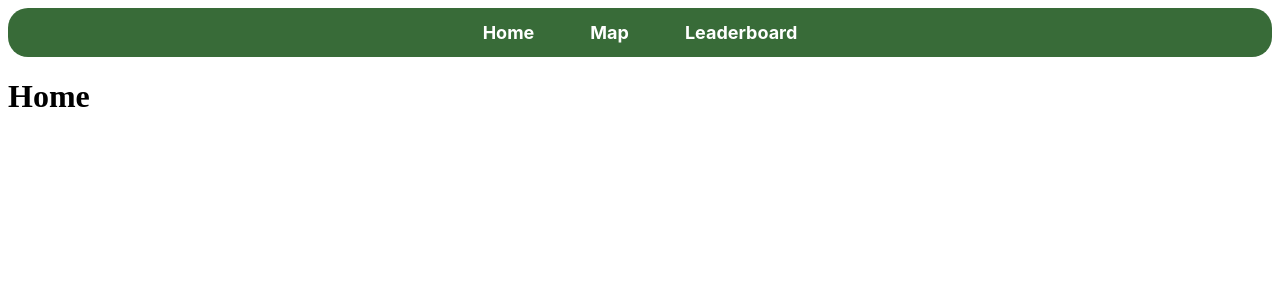
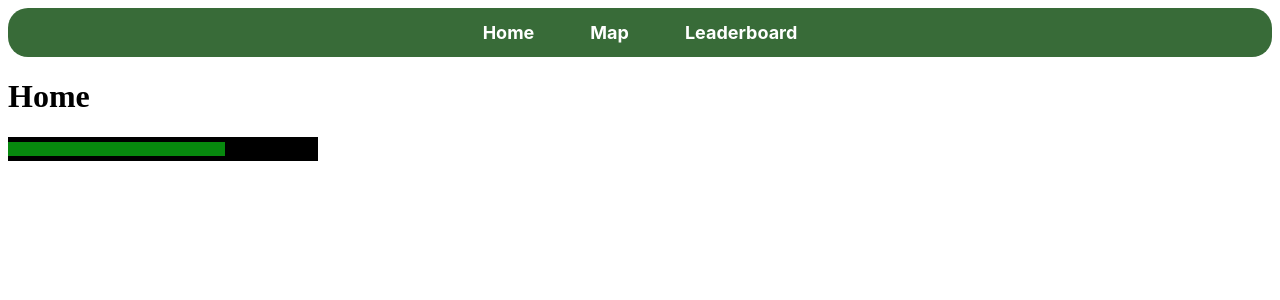
Before and after one commit to andrinanisbet/cleanquest, a React (Vite) app in the folder client/: page / in a window 1280 px wide. Shown: the top 300 px of the page. Built offline with nearby package versions, Linux system fonts and the light colour scheme.

Commit message:
fixed style issue in basic progress bar

```diff
--- a/client/src/components/ProgressBar/ProgressBar.jsx
+++ b/client/src/components/ProgressBar/ProgressBar.jsx
@@ -38,8 +38,8 @@ class ProgressBar extends React.Component {
         const rightOffsetString = `${(1 - progressValue) * 100}%`;
 
      return (
-            <div className="progressBarBackground">
-                <div className="progressBar" style={{left: 0, right: rightOffsetString}}></div>
+            <div className={styles.progressBarBackground}>
+                <div className={styles.progressBar} style={{left: 0, right: rightOffsetString}}></div>
             </div>
         )
 };
```
